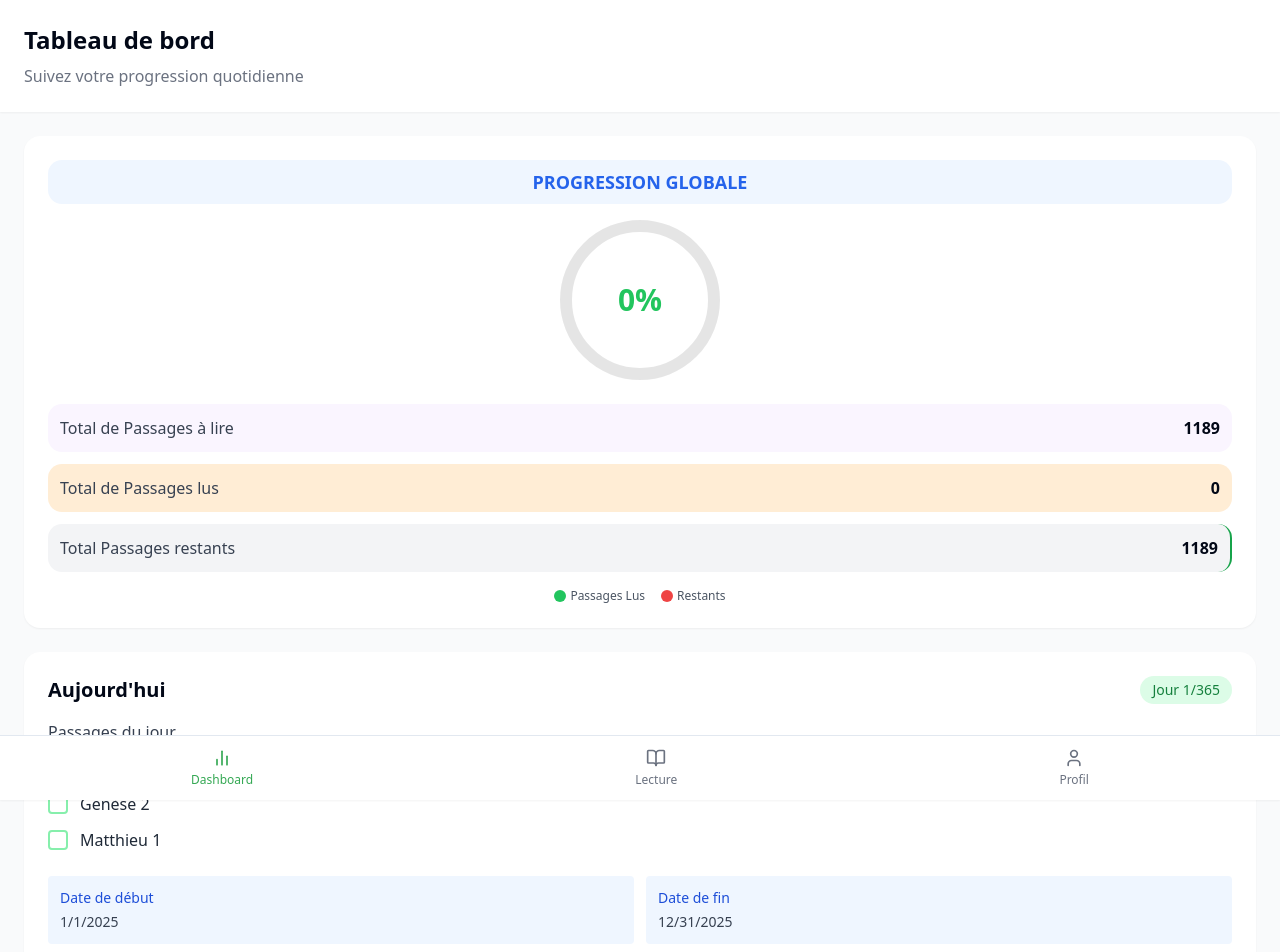
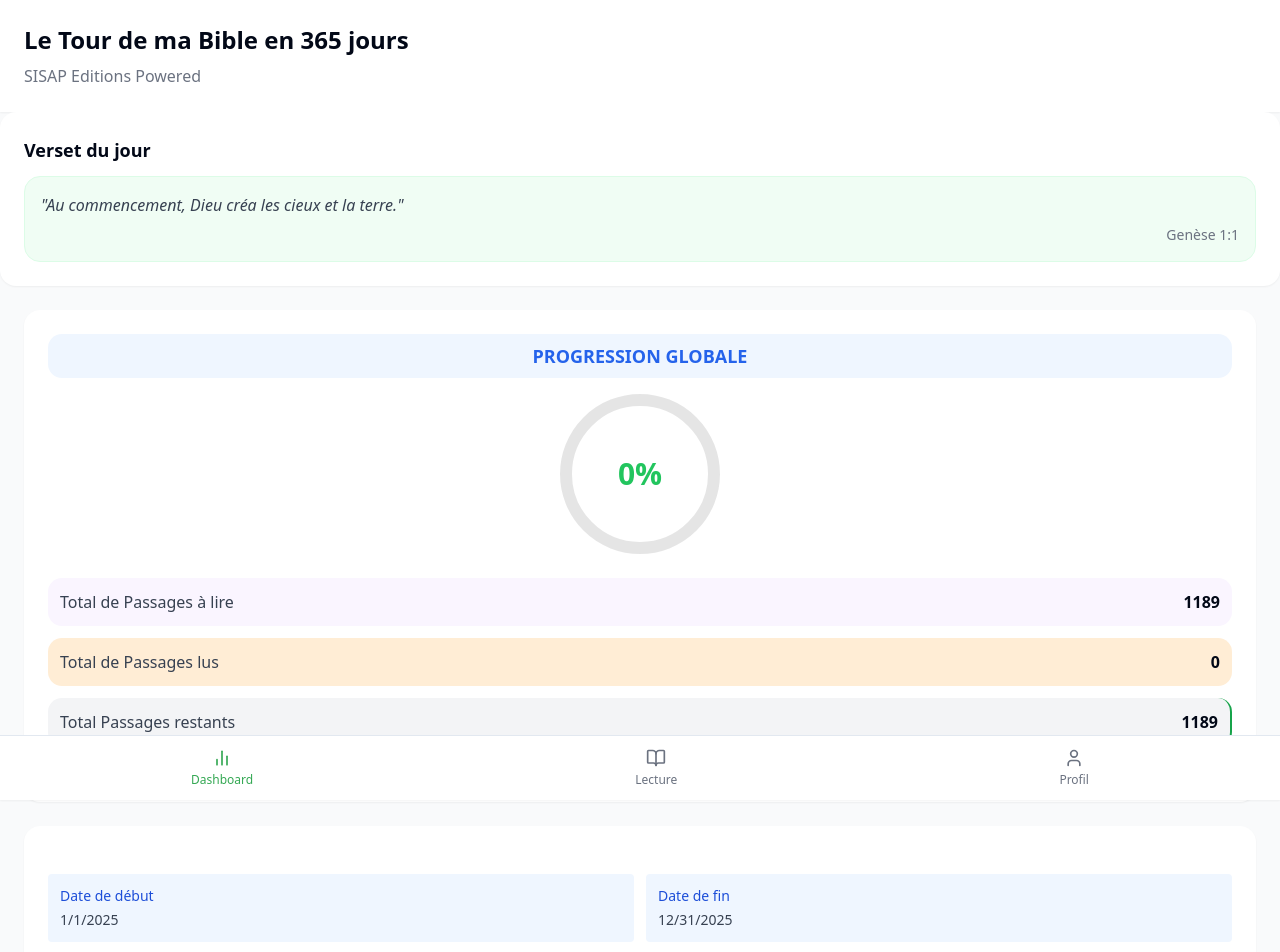
Before and after one commit to tmaPeniel/beree365native, a React (Vite) app: page /dashboard in a window 1280 px wide. Shown: the top 952 px of the page. Built offline with nearby package versions, Linux system fonts and the light colour scheme.

Commit message:
Dashboard refont

```diff
--- a/src/components/ReadingPlan.tsx
+++ b/src/components/ReadingPlan.tsx
@@ -8,18 +8,12 @@ interface ReadingPlanProps {
   dayNumber: number;
   readingItems: ReadingItem[];
   onToggleRead: (id: string) => void;
-  startDate: Date;
-  endDate: Date;
-  remainingDays: number;
 }
 
 const ReadingPlan: React.FC<ReadingPlanProps> = ({
   dayNumber,
   readingItems,
-  onToggleRead,
-  startDate,
-  endDate,
-  remainingDays,
+  onToggleRead
 }) => {
   return (
     <Card className="bg-white border-none shadow-sm">
@@ -55,21 +49,6 @@ const ReadingPlan: React.FC<ReadingPlanProps> = ({
             ))}
           </ul>
         </div>
-
-        <div className="text-sm text-gray-500 grid grid-cols-2 gap-3 mt-6">
-          <div className="bg-blue-50 p-3 rounded">
-            <p className="mb-1 text-blue-700">Date de début</p>
-            <p className="font-medium text-gray-700">{startDate.toLocaleDateString()}</p>
-          </div>
-          <div className="bg-blue-50 p-3 rounded">
-            <p className="mb-1 text-blue-700">Date de fin</p>
-            <p className="font-medium text-gray-700">{endDate.toLocaleDateString()}</p>
-          </div>
-          <div className="col-span-2 bg-green-50 p-3 rounded">
-            <p className="mb-1 text-green-700">Jours restants</p>
-            <p className="font-medium text-gray-700">{remainingDays} jours</p>
-          </div>
-        </div>
       </CardContent>
     </Card>
   );
--- /dev/null
+++ b/src/components/ui/PlanDate.tsx
@@ -0,0 +1,35 @@
+import React from 'react';
+import { Card, CardContent } from './card';
+
+interface PlanDatesProps {
+  startDate: Date;
+  endDate: Date;
+  remainingDays: number;
+}
+
+const PlanDates: React.FC<PlanDatesProps> = ({
+  startDate,
+  endDate,
+  remainingDays,
+}) => (
+    <Card className="bg-white border-none shadow-sm">
+      <CardContent className="p-6">
+            <div className="text-sm text-gray-500 grid grid-cols-2 gap-3 mt-6">
+                <div className="bg-blue-50 p-3 rounded">
+                <p className="mb-1 text-blue-700">Date de début</p>
+                <p className="font-medium text-gray-700">{startDate.toLocaleDateString()}</p>
+                </div>
+                <div className="bg-blue-50 p-3 rounded">
+                <p className="mb-1 text-blue-700">Date de fin</p>
+                <p className="font-medium text-gray-700">{endDate.toLocaleDateString()}</p>
+                </div>
+                <div className="col-span-2 bg-green-50 p-3 rounded">
+                <p className="mb-1 text-green-700">Jours restants</p>
+                <p className="font-medium text-gray-700">{remainingDays} jours</p>
+                </div>
+            </div>
+        </CardContent>
+  </Card>
+  );
+
+export default PlanDates;
--- a/src/pages/Dashboard.tsx
+++ b/src/pages/Dashboard.tsx
@@ -11,6 +11,7 @@ import {
   getPlanDates,
   ReadingItem
 } from '@/utils/readingPlanUtils';
+import PlanDates from '@/components/ui/PlanDate';
 
 const Dashboard = () => {
   // Get initial data from our utilities
@@ -59,23 +60,27 @@ const Dashboard = () => {
   return (
     <div className="min-h-screen bg-gray-50 pb-20">
       <div className="bg-white p-6 shadow-sm">
-        <h1 className="text-2xl font-bold mb-2">Tableau de bord</h1>
-        <p className="text-gray-500">Suivez votre progression quotidienne</p>
+        <h1 className="text-2xl font-bold mb-2">Le Tour de ma Bible en 365 jours</h1>
+        <p className="text-gray-500">SISAP Editions Powered</p>
       </div>
+
+      <VerseOfDay verseOfDay={todayPlan.verseOfDay} />
 
       <div className="p-6 space-y-6">
         <ProgressStats stats={stats} />
+
+        <PlanDates
+          startDate={startDate}
+          endDate={endDate}
+          remainingDays={remainingDays}
+        />
 
         <ReadingPlan
           dayNumber={todayPlan.id}
           readingItems={readingItems}
           onToggleRead={handleToggleRead}
-          startDate={startDate}
-          endDate={endDate}
-          remainingDays={remainingDays}
         />
 
-        <VerseOfDay verseOfDay={todayPlan.verseOfDay} />
       </div>
 
       <NavBar />
```
